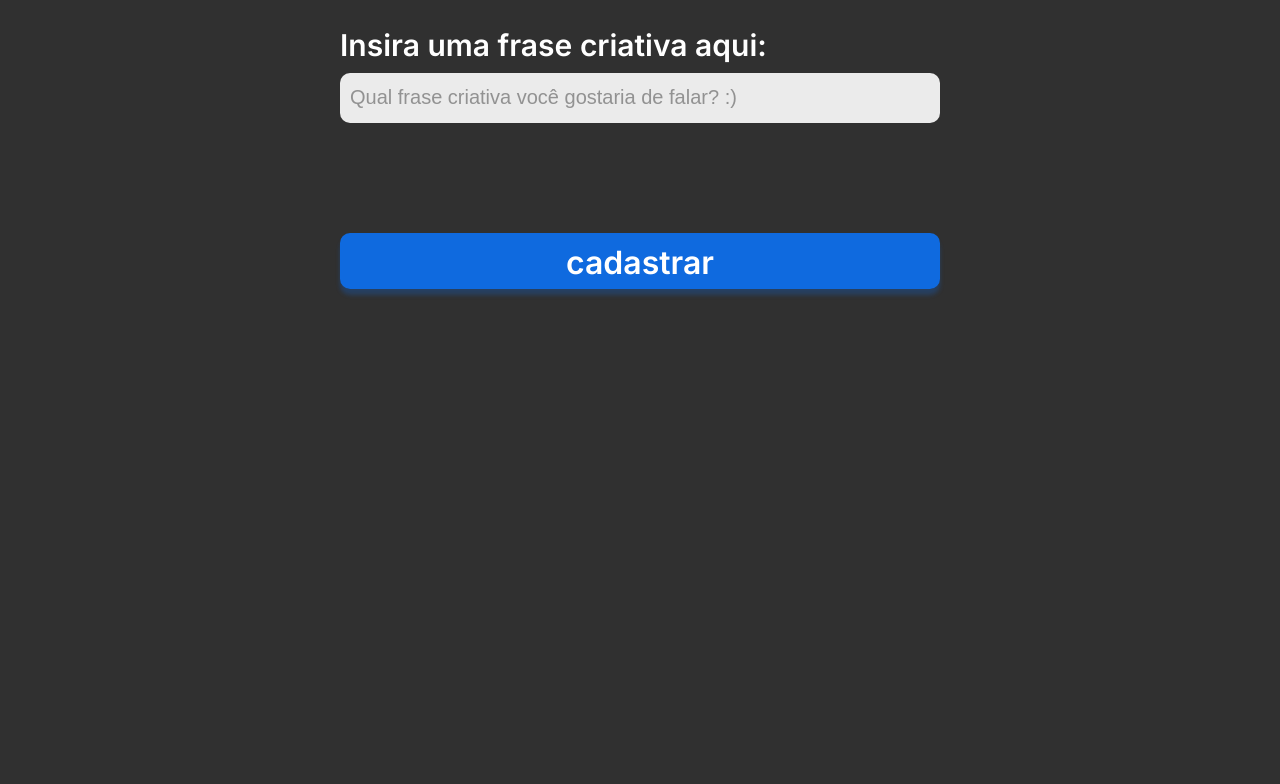
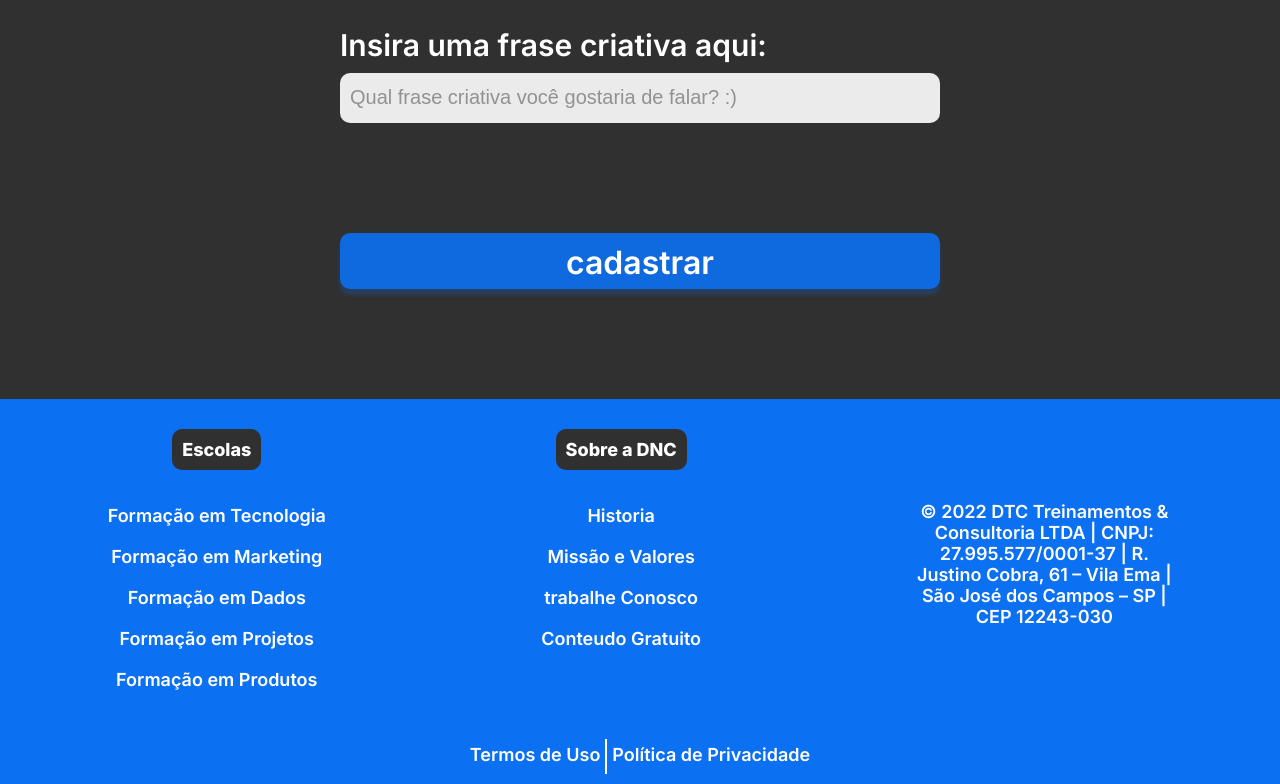
Before and after one commit to docarmo013/bootcamp-dnc, a plain HTML site: page index.html in a window 1280 px wide. Shown: the part 1288-2072 px from the top of the page. Before the commit the page ends 1687 px from the top, so only its background shows below. Drawn offline with Linux system fonts and the light colour scheme.

```diff
--- a/index.html
+++ b/index.html
@@ -67,6 +67,58 @@
             <input type="submit" value="cadastrar">
         </form>
     </section>
+    <footer>
+        <div class="linha1">
+            <nav>
+                <h5>Escolas</h5>
+                <ul>
+                    <li>
+                        <a href="">Formação em Tecnologia</a>
+                    </li>
+                    <li>
+                        <a href="">Formação em Marketing</a>
+                    </li>
+                    <li>
+                        <a href="">Formação em Dados</a>
+                    </li>
+                    <li>
+                        <a href="">Formação em Projetos</a>
+                    </li>
+                    <li>
+                        <a href="">Formação em Produtos</a>
+                    </li>
+                </ul>
+            </nav>
+            <nav>
+                <h5>Sobre a DNC</h5>
+                <ul>
+                    <li>
+                        <a href="">Historia</a>
+                    </li>
+                    <li>
+                        <a href="">Missão e Valores</a>
+                    </li>
+                    <li>
+                        <a href="">trabalhe Conosco</a>
+                    </li>
+                    <li>
+                        <a href="">Conteudo Gratuito</a>
+                    </li>
+                </ul>
+            </nav>
+            <div class="endereço">
+                © 2022 DTC Treinamentos & Consultoria
+                 LTDA | CNPJ: 27.995.577/0001-37 | R.
+                  Justino Cobra, 61 – Vila Ema | São José dos
+                   Campos – SP | CEP 12243-030
+            </div>
+        </div>
+        <div class="linha2">
+           <a href="">Termos de Uso</a>
+           <a href="">Política de Privacidade</a>
+        </div>
+    </footer>
+
 
 
 </body>
--- a/style.css
+++ b/style.css
@@ -131,3 +131,115 @@
         box-shadow: 0px 6px 4px rgba(12, 112, 242, 0.25);
         cursor: pointer;
     }
+    footer{
+        width: 100%;
+        background-color: #0C70F2;
+    }
+    .linha1{
+        display: flex;
+        justify-content: space-around;
+        align-items: center;
+    }
+    footer ul{
+        list-style: none;
+        margin: 0px;
+        padding: 0px;
+    }
+    footer nav{
+        display: flex;
+        flex-direction: column;
+        align-items: center;
+        height: 330px;
+    }
+    footer h5{
+        padding: 10px 10px 10px 10px ;
+        border-radius: 10px;
+        background: #303030;
+        font-family: Inter;
+        font-size: 18px;
+        font-weight: 800;
+        color: white;
+        text-align: center;
+        margin-bottom: 15px;
+    }
+    footer ul li{
+        margin: 20px 0px 20px 0px;
+        font-family: Inter;
+        font-size: 18px;
+        font-weight: 600;
+        text-align: center;
+        color: white;
+    }
+    footer ul li a{
+        color: white;
+        text-decoration: none;
+    }
+    footer ul li a:hover{
+        color: #8a8a8a;
+    }
+    footer .endereço{
+        font-weight: 600;
+        font-size: 18px;
+        font-family: Inter;
+        color: white;
+        text-align: center;
+        width: 20%;
+    }
+    footer .linha2{
+        display: flex;
+        justify-content: center;
+        margin: 0px;
+        height: 35px;
+        padding: 10px;
+    }
+    footer .linha2 a{
+        padding: 5px;
+        text-decoration: none;
+        font-family: Inter;
+        font-size: 18px;
+        font-weight: 600;
+        color: white;
+    }
+    footer .linha2 a:first-child{
+        border-right: 2px solid white;
+    }
+    footer .linha2 a:hover{
+        color: #8a8a8a;
+    }
+
+@media only screen and (max-width:600px) {
+    #principal{
+
+        flex-direction: column;
+        height: auto;
+    }
+    #menu{
+        flex-direction: column;
+        width: 100%;
+        margin: 0px;
+    }
+    #menu a{
+        display: flex;
+        height: 50px;
+        align-items: center;
+    }
+    #principal button{
+        width: 100%;
+        margin: 0px;
+    }
+    section h1{
+        font-size: 38px;
+    }
+    section h2{
+        font-size: 27px;
+        padding-right: 15px;
+        padding-left: 15px;
+    }
+    form{
+        width: 95%;
+        font-size: 20px;
+    }
+    .checkboxitens label{
+        font-size: 17px;
+    }
+}
```
